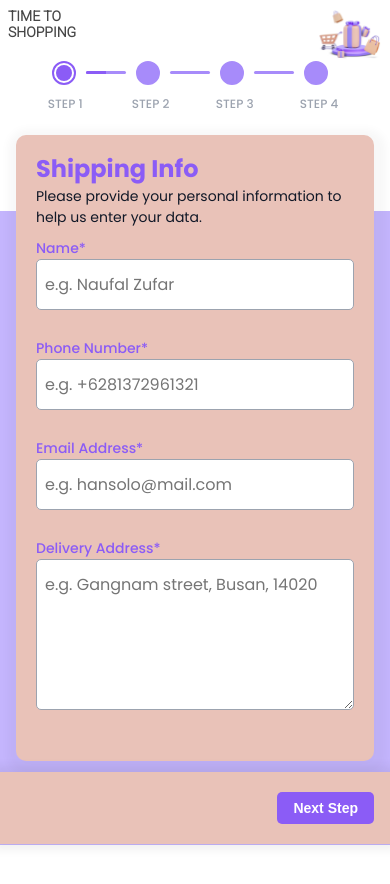
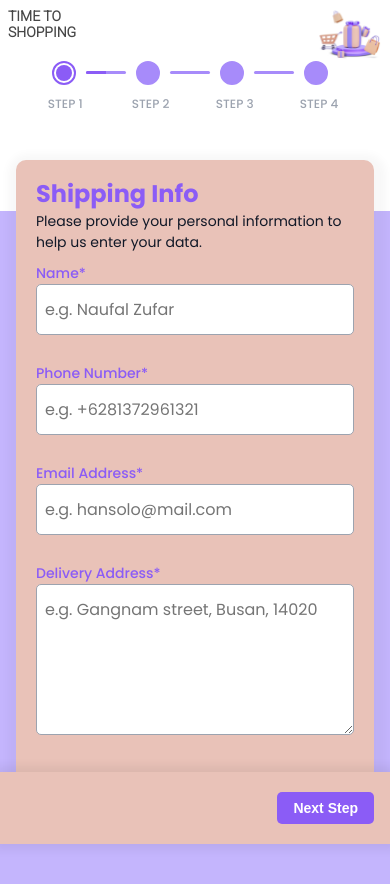
Before and after one commit to naufalzs/gift-shipping-form, a Next.js app: page / in a window 390 px wide. Shown: the top 884 px of the page. Before the commit the page ends 845 px from the top, so only its background shows below. Built offline with nearby package versions, Linux system fonts and the light colour scheme.

Commit message:
feat: add minor styling
change step title font color into black
add vertical margin into main card form
set lower main card form vertical positioning in mobile viewport

```diff
--- a/src/app/globals.sass
+++ b/src/app/globals.sass
@@ -42,6 +42,7 @@ body
   padding: 16px
   border-radius: 20px
   background-color: $color-card
+  margin: 50px 0
 
 .sidebar
   padding: 8px 16px
@@ -179,7 +180,7 @@ body
     font-weight: 500
     text-transform: uppercase
   &__title
-    color: $color-primary
+    color: $color-black
     font-size: 14px
     font-weight: 700
 
@@ -375,6 +376,7 @@ input[type=radio]
     width: 100%
     background-color: transparent
     padding: 0
+    margin: 0
 
   .sidebar
     height: 25vh
@@ -396,9 +398,10 @@ input[type=radio]
 
   .form-container
     position: relative
-    top: -10vh
+    top: -7vh
     min-height: 75vh
     padding: 8px 16px 0
+    margin-bottom: 60px
 
   .form
     box-shadow: 2px 4px 8px 10px rgba(0, 0, 0, 0.03)
```
